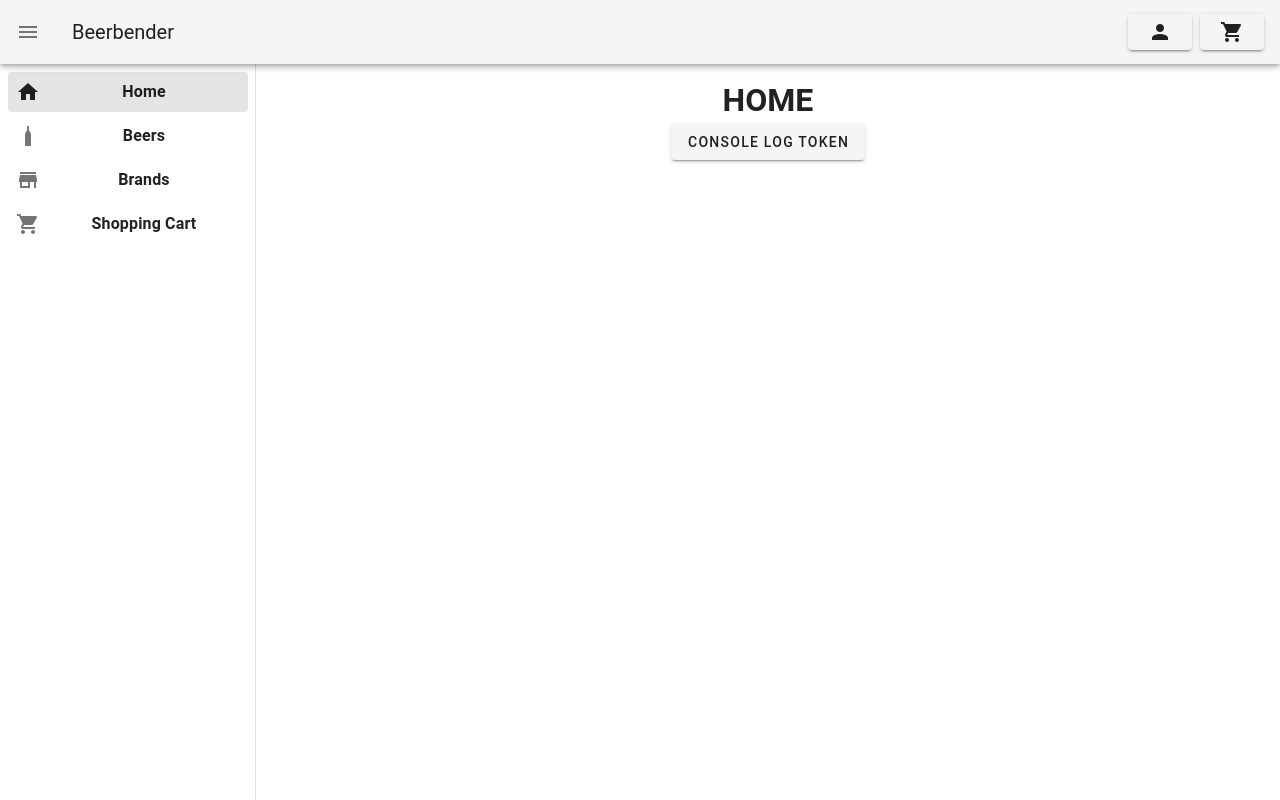
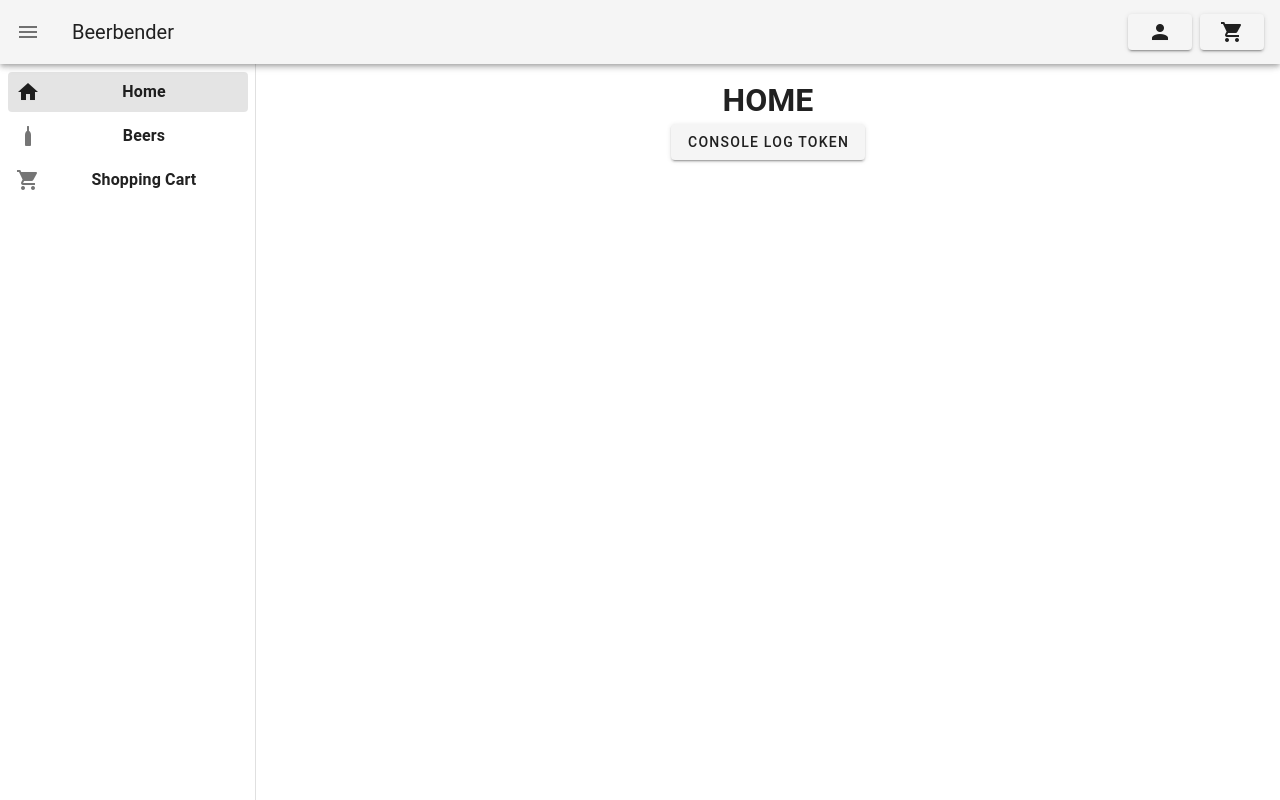
Before and after one commit to seancanning37/glo-2005-project-h20, a Vue app in the folder frontend/: page / in a window 1280 px wide. Built offline with nearby package versions, Linux system fonts and the light colour scheme; the HTML template or start-up script is replaced by a standard one.

Commit message:
Remove brands page

```diff
--- a/frontend/src/components/Navigation.vue
+++ b/frontend/src/components/Navigation.vue
@@ -20,7 +20,6 @@ export default {
       pages: [
         { text: "Home", path: "/", icon: "mdi-home" },
         { text: "Beers", path: "/beers", icon: "mdi-bottle-wine" },
-        { text: "Brands", path: "/brands", icon: "mdi-store" },
         { text: "Shopping Cart", path: "/cart", icon: "mdi-cart" }
       ]
     };
--- a/frontend/src/router/index.js
+++ b/frontend/src/router/index.js
@@ -35,11 +35,6 @@ const routes = [
     path: "/beers",
     name: "Beers",
     component: BeersHomePage
-  },
-  {
-    path: "/brands/:brand_id",
-    name: "BrandPage",
-    component: BrandPage
   },
   {
     path: "/signup",
```
